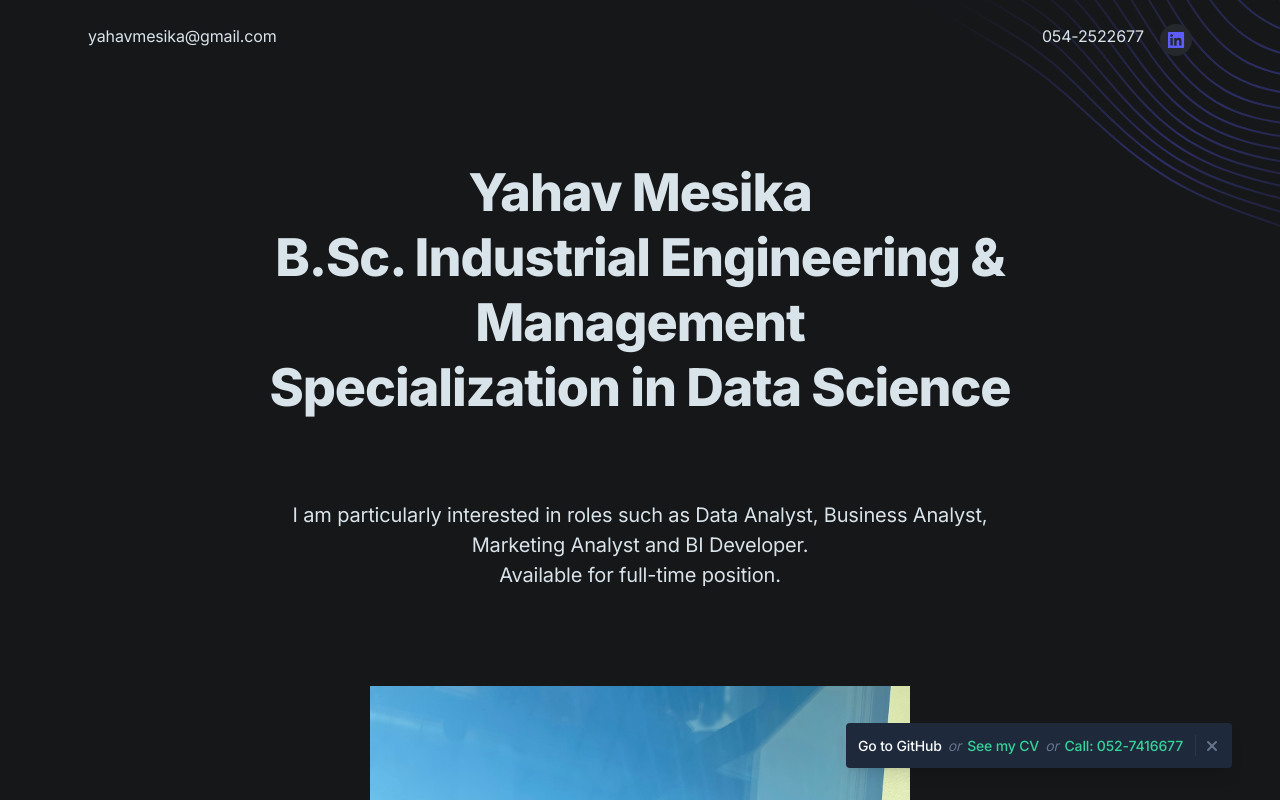
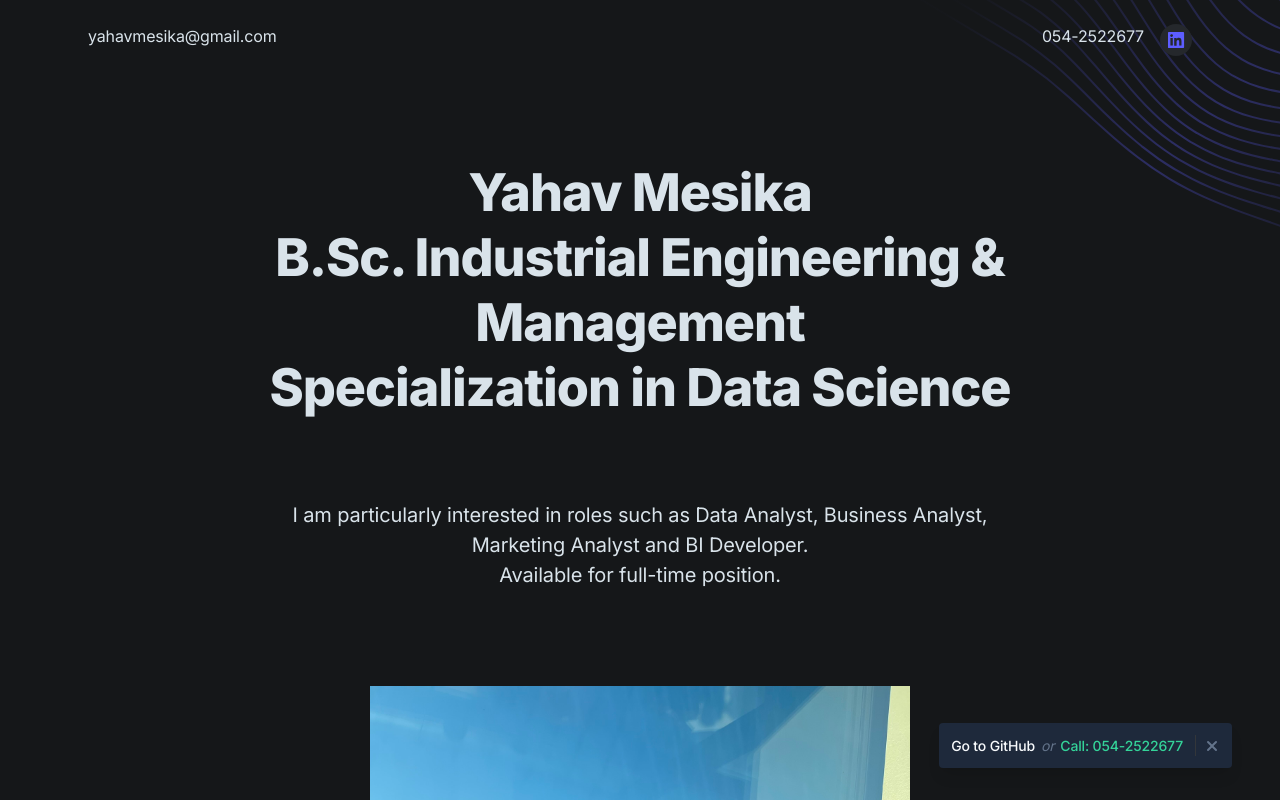
Before and after one commit to YahavMesika/portfolio, a Next.js app: page / in a window 1280 px wide. Shown: the top 800 px of the page. Built offline with nearby package versions, Linux system fonts and the light colour scheme.

Commit message:
Update banner.tsx

```diff
--- a/components/banner.tsx
+++ b/components/banner.tsx
@@ -5,7 +5,7 @@ import { useState } from 'react'
 export default function Banner() {
   const [bannerOpen, setBannerOpen] = useState<boolean>(true)
 const cv_Shered_Url = "https://1drv.ms/b/s!AiLcgmv3UEulibIy8W1AWD3HShqVUA?e=R1ThFl"
-const git_Hub_Profile_Link = "https://github.com/Orikeysar"
+const git_Hub_Profile_Link = "https://github.com/YahavMesika"
   return (
     <>
       {bannerOpen && (
@@ -20,13 +20,13 @@ const git_Hub_Profile_Link = "https://github.com/Orikeysar"
               >
                 Go to GitHub
               </a>{' '}
-              <span className="italic px-1.5">or</span>{' '}
+              {/* <span className="italic px-1.5">or</span>{' '}
               <a className="font-medium hover:underline text-emerald-400" href={cv_Shered_Url} target="_blank" rel="noreferrer">
                 See my CV
-              </a>
+              </a> */}
               <span className="italic px-1.5">or</span>{' '}
               <p className="font-medium hover:underline text-emerald-400"  >
-                Call: 052-7416677
+                Call: 054-2522677
               </p>
             </div>
             <button className="text-slate-500 hover:text-slate-400 pl-2 ml-3 border-l border-gray-700" onClick={() => setBannerOpen(false)}>
```
